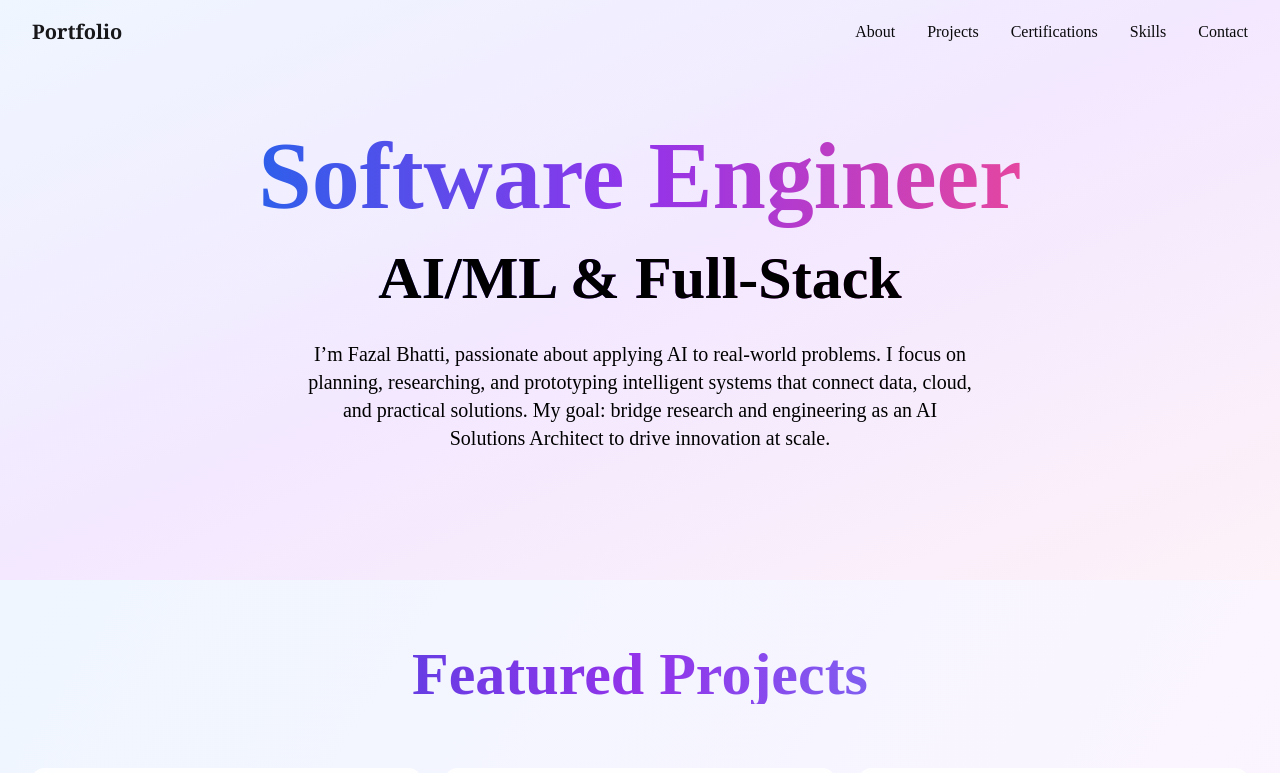
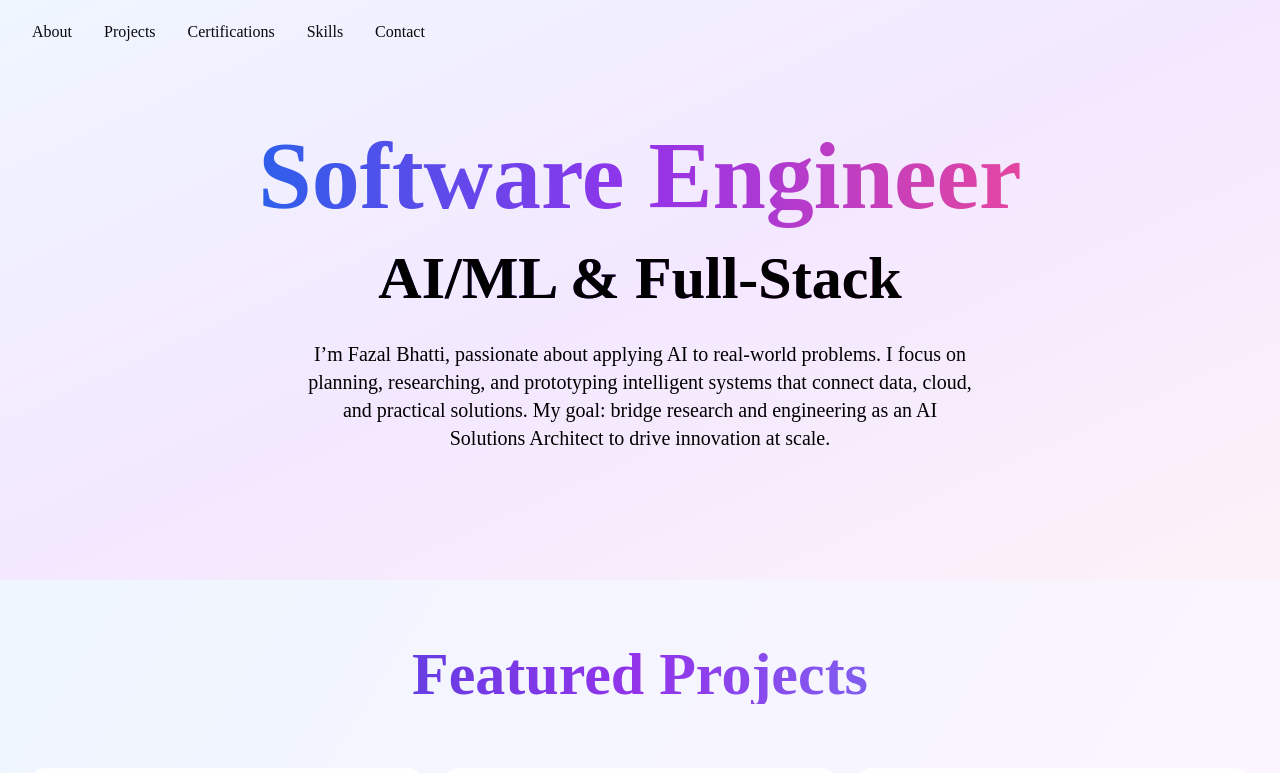
Before and after one commit to fazal1701/PersonalPortfolio, a Next.js app: page / in a window 1280 px wide. Shown: the top 773 px of the page. Built offline with nearby package versions, Linux system fonts and the light colour scheme.

Commit message:
Remove 'Portfolio' brand/title from top left of navigation bar

```diff
--- a/components/navigation.tsx
+++ b/components/navigation.tsx
@@ -32,7 +32,7 @@ export function Navigation() {
     >
       <div className="max-w-7xl mx-auto px-4 sm:px-6 lg:px-8">
         <div className="flex justify-between items-center h-16">
-          <div className="font-serif font-bold text-xl text-primary">Portfolio</div>
+          {/* Remove the Portfolio brand/title from the top left */}
 
           {/* Desktop Navigation */}
           <div className="hidden md:flex items-center space-x-8">
```
